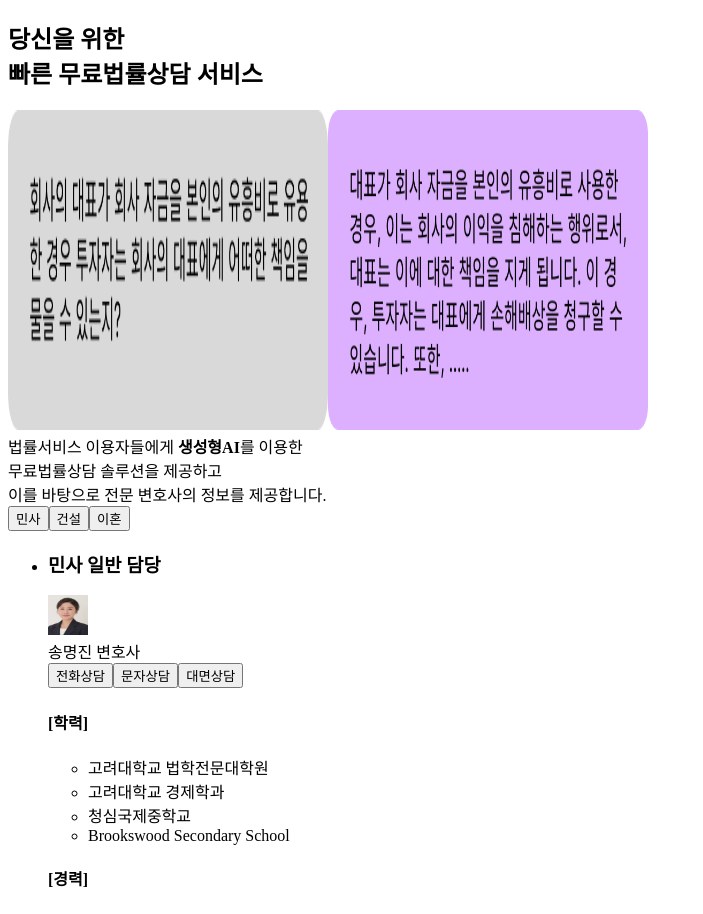
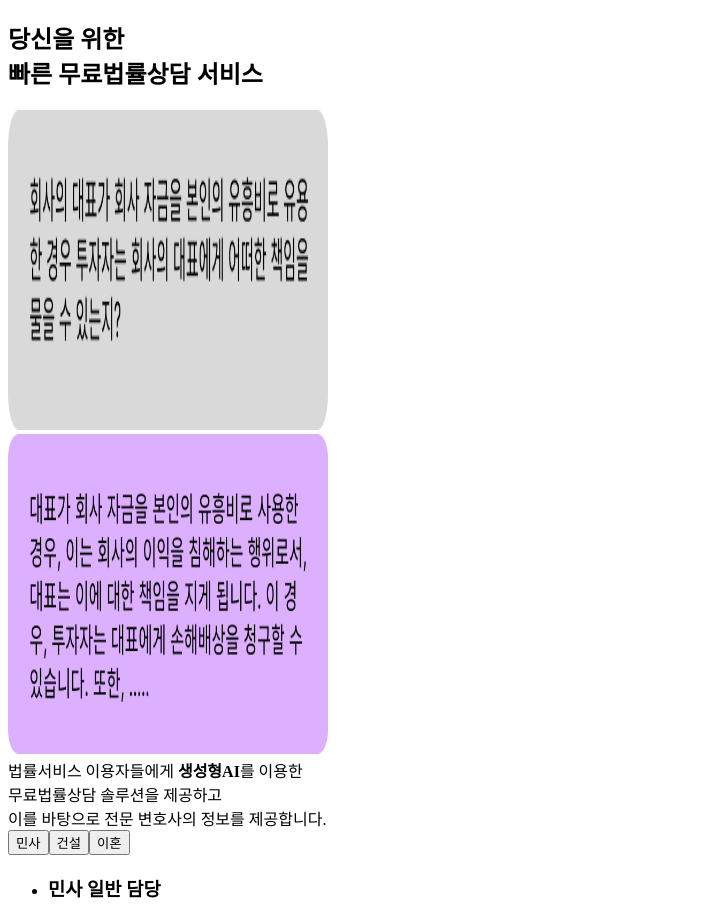
Before and after one commit to youjin-10/law-gpt-www, a Next.js app: page / in a window 1280 px wide. Shown: the top 914 px of the page, without its empty margins (0-703 px from the left). Built offline with nearby package versions, Linux system fonts and the light colour scheme.

Commit message:
add framer motion

```diff
--- a/src/pages/index.tsx
+++ b/src/pages/index.tsx
@@ -7,7 +7,7 @@ import summarizeCase from "@/utils/summarizeCase";
 import Lawyers from "@/components/Lawyers";
 import QnaAccordion from "@/components/QnaAccordion";
 import { KakaoChannel } from "@/components/KakaoChannel";
-
+import { motion } from "framer-motion";
 // const inter = Inter({ subsets: ["latin"] });
 
 export default function Home() {
@@ -19,37 +19,12 @@ export default function Home() {
       </Head>
 
       <section className="flex flex-1 max-w-[800px] mx-auto flex-col items-center justify-center text-center px-4 mt-12 sm:mt-20">
-        <h2 className="text-3xl sm:text-4xl md:text-6xl font-bold mb-10">
-          <span>당신을 위한 </span>
-          <br />
-          <span>빠른 무료법률상담 서비스</span>
-        </h2>
-        <div className="h-[200px] sm:min-h-[450px] w-full relative">
-          <Image
-            src="/test-ask.png"
-            alt="user asking question"
-            width={320}
-            height={320}
-            className="absolute top-10 right-10 sm:right-20 md:right-14 w-36 sm:w-52 md:w-80 transition-all duration-700 ease-out transform hover:scale-110"
-          />
-          <Image
-            src="/test-answer.png"
-            alt="law-gpt answering question"
-            width={320}
-            height={320}
-            className="absolute top-28 sm:top-32 md:top-40 left-10 sm:left-20 md:left-14 w-36 sm:w-52 md:w-80 transition-all duration-700 ease-out transform hover:scale-110"
-          />
-        </div>
+        <MainTitle />
+        <MainChatImages />
 
         {/* <KakaoChannel /> */}
 
-        <div className="text-xl md:text-3xl mt-28 mb-48">
-          <div>
-            법률서비스 이용자들에게 <strong>생성형AI</strong>를 이용한
-          </div>
-          <div>무료법률상담 솔루션을 제공하고</div>
-          <div>이를 바탕으로 전문 변호사의 정보를 제공합니다.</div>
-        </div>
+        <MainIntro />
 
         <Lawyers />
         <QnaAccordion />
@@ -59,3 +34,87 @@ export default function Home() {
     </>
   );
 }
+
+const MainChatImages = () => {
+  const variants = {
+    hidden: { opacity: 0 },
+    visible: { opacity: 1 },
+  };
+
+  return (
+    <div className="h-[200px] sm:min-h-[450px] w-full relative">
+      <motion.div
+        initial="hidden"
+        animate="visible"
+        variants={variants}
+        transition={{ duration: 1, delay: 0.5 }}
+      >
+        <Image
+          src="/test-ask.png"
+          alt="user asking question"
+          width={320}
+          height={320}
+          className="absolute top-10 right-10 sm:right-20 md:right-14 w-36 sm:w-52 md:w-80 transition-all duration-700 ease-out transform hover:scale-110"
+        />
+      </motion.div>
+      <motion.div
+        initial="hidden"
+        animate="visible"
+        variants={variants}
+        transition={{ duration: 1, delay: 0.8 }}
+      >
+        <Image
+          src="/test-answer.png"
+          alt="law-gpt answering question"
+          width={320}
+          height={320}
+          className="absolute top-28 sm:top-32 md:top-40 left-10 sm:left-20 md:left-14 w-36 sm:w-52 md:w-80 transition-all duration-700 ease-out transform hover:scale-110"
+        />
+      </motion.div>
+    </div>
+  );
+};
+
+const MainTitle = () => {
+  const variants = {
+    hidden: { opacity: 0 },
+    visible: { opacity: 1 },
+  };
+
+  return (
+    <motion.h2
+      initial="hidden"
+      animate="visible"
+      variants={variants}
+      transition={{ duration: 1 }}
+      className="text-3xl sm:text-4xl md:text-6xl font-bold mb-10"
+    >
+      <span>당신을 위한 </span>
+      <br />
+      <span>빠른 무료법률상담 서비스</span>
+    </motion.h2>
+  );
+};
+
+const MainIntro = () => {
+  const variants = {
+    hidden: { opacity: 0 },
+    visible: { opacity: 1 },
+  };
+
+  return (
+    <motion.div
+      initial="hidden"
+      animate="visible"
+      variants={variants}
+      transition={{ duration: 1 }}
+      className="text-xl md:text-3xl mt-28 mb-48"
+    >
+      <div>
+        법률서비스 이용자들에게 <strong>생성형AI</strong>를 이용한
+      </div>
+      <div>무료법률상담 솔루션을 제공하고</div>
+      <div>이를 바탕으로 전문 변호사의 정보를 제공합니다.</div>
+    </motion.div>
+  );
+};
```
